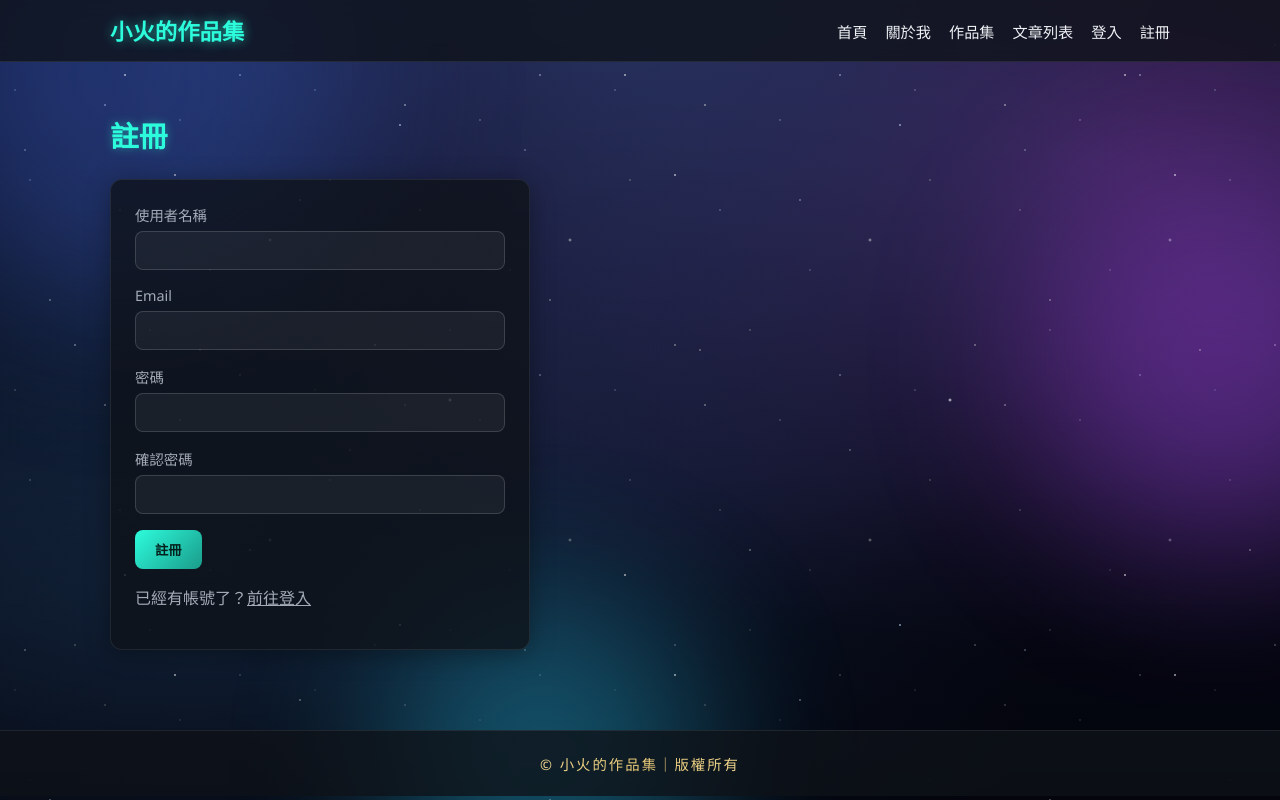
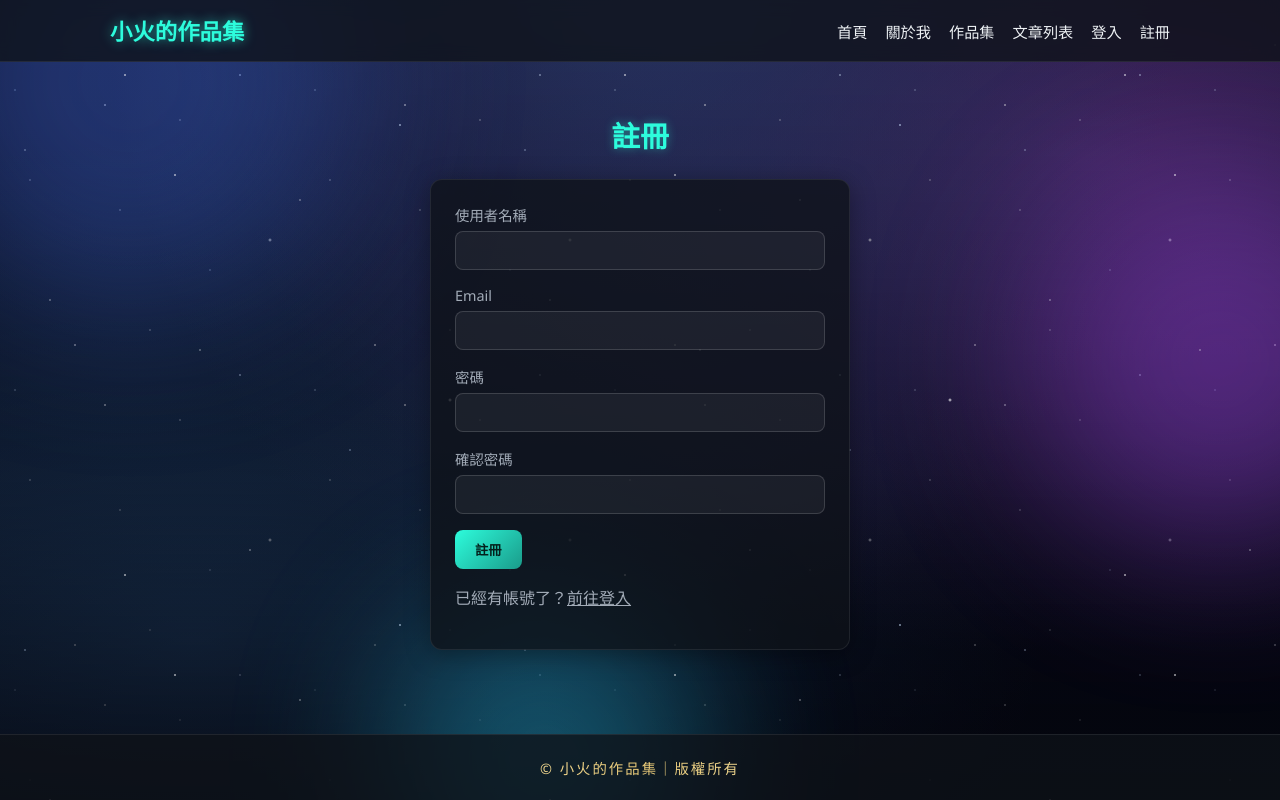
Before and after one commit to cooldragonboat/genai_FP, a Node project: template views/register.ejs in a window 1280 px wide. Run offline with Node 20 templates, Linux system fonts and the light colour scheme; the template is opened without the code that fills it, so the values that code supplies are empty; some libraries are stand-ins or nearby versions.

Commit message:
登入與註冊頁的表單框與標題置中
Co-Authored-By: Claude Opus 4.8 <noreply@anthropic.com>
Claude-Session: https://claude.ai/code/session_01Lxwi4GyyrmtLQJzSzfjpnB

```diff
--- a/views/login.ejs
+++ b/views/login.ejs
@@ -1,8 +1,8 @@
 <%- include('partials/header') %>
 
-<h1 class="page-title">登入</h1>
+<h1 class="page-title" style="text-align: center;">登入</h1>
 
-<div class="card" style="max-width: 420px;">
+<div class="card" style="max-width: 420px; margin: 24px auto;">
   <% if (errors.length > 0) { %>
     <div class="errors">
       <ul style="margin: 0; padding-left: 18px;">
--- a/views/register.ejs
+++ b/views/register.ejs
@@ -1,8 +1,8 @@
 <%- include('partials/header') %>
 
-<h1 class="page-title">註冊</h1>
+<h1 class="page-title" style="text-align: center;">註冊</h1>
 
-<div class="card" style="max-width: 420px;">
+<div class="card" style="max-width: 420px; margin: 24px auto;">
   <% if (errors.length > 0) { %>
     <div class="errors">
       <ul style="margin: 0; padding-left: 18px;">
```
